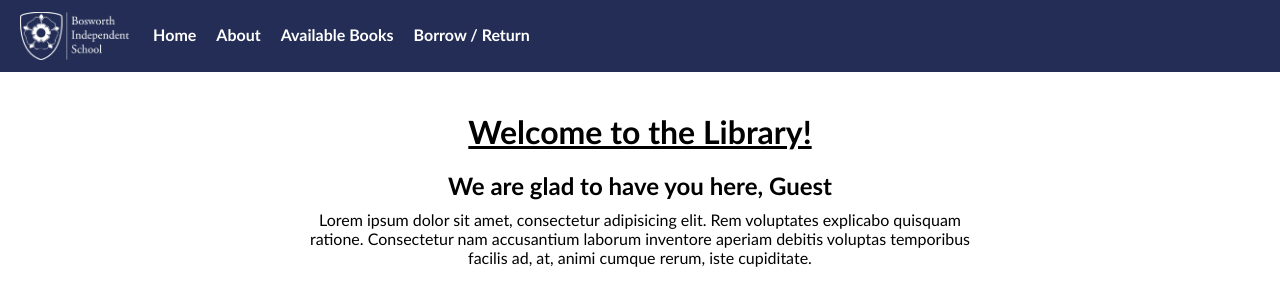
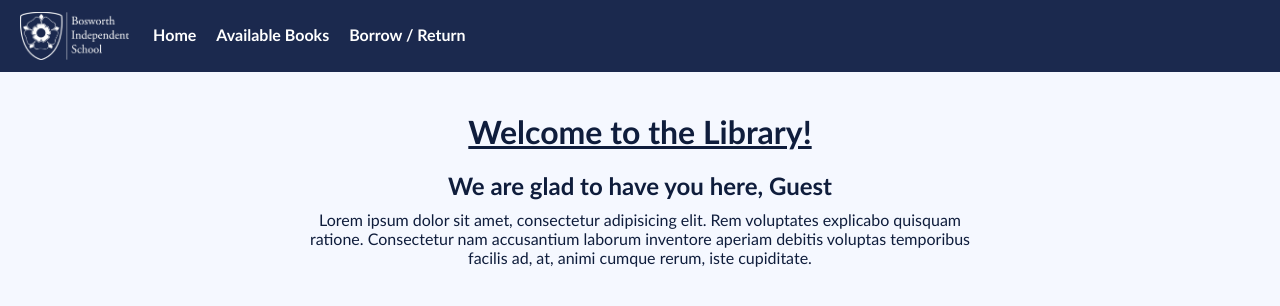
Before and after one commit to codeycode0101/Bos-Library, a Flask app: page / in a window 1280 px wide. Shown: the top 306 px of the page. Run offline with Flask 3, Linux system fonts and the light colour scheme.

Commit message:
Disable about page

```diff
--- a/app.py
+++ b/app.py
@@ -18,9 +18,10 @@ def load_books():
 
 
 # Route for the about page
-@app.route('/about', strict_slashes=False)
-def about():
-    return render_template('about.html')
+# TODO: Disabled for now, but can be enabled if needed in the future.
+# @app.route('/about', strict_slashes=False)
+# def about():
+#     return render_template('about.html')
 
 
 # Route for the available books page
--- a/static/style.css
+++ b/static/style.css
@@ -5,11 +5,11 @@
     font-family:'Trebuchet MS', 'Lucida Sans Unicode', 'Lucida Grande', 'Lucida Sans', Arial, sans-serif
 }
 body {
-    background: #ffffff;
-    color: #000000;
+    background: #f5f8ff;
+    color: #0f1d3c;
 }
 .site-nav {
-    background: #232D55;
+    background: #1b294e;
     display: flex;
     align-items: center;
     gap: 24px;
@@ -61,7 +61,7 @@ body {
     margin: 0 auto;
     padding: 20px;
 }
-h1,h2,p{
+h1,h2,p {
     text-align: center;
 }
 h1 {
@@ -75,6 +75,135 @@ p {
     width: 80%;
     margin: 10px auto;
 }
+/* About page styles temporarily commented out */
+/* .about-hero {
+    background: linear-gradient(135deg, #1f3366 0%, #4169a9 100%);
+    color: #ffffff;
+    padding: 64px 30px;
+    border-radius: 32px;
+    margin: 24px auto 42px;
+    max-width: 980px;
+    box-shadow: 0 40px 90px rgba(35, 45, 85, 0.18);
+    min-height: 330px;
+}
+.hero-copy {
+    max-width: 860px;
+    margin: 0 auto;
+    text-align: center;
+}
+.hero-copy h1 {
+    font-size: clamp(2.8rem, 4vw, 4.3rem);
+    line-height: 1.05;
+    margin: 0 auto 22px;
+    text-decoration: none;
+    letter-spacing: -0.03em;
+    max-width: 100%;
+    overflow-wrap: break-word;
+}
+.hero-copy p {
+    max-width: 760px;
+    margin: 0 auto;
+}
+.about-hero p {
+    color: rgba(255, 255, 255, 0.88);
+    font-size: 1rem;
+    line-height: 1.83;
+}
+.eyebrow {
+    display: inline-flex;
+    align-items: center;
+    justify-content: center;
+    text-transform: uppercase;
+    letter-spacing: 0.18em;
+    color: #a8d7ff;
+    font-size: 0.78rem;
+    font-weight: 700;
+    margin-bottom: 18px;
+}
+.typing-text {
+    display: inline-block;
+    white-space: pre-wrap;
+    overflow: hidden;
+    padding-right: 8px;
+    max-width: 100%;
+}
+.typing-cursor {
+    display: inline-block;
+    color: #d4e9ff;
+    animation: blink-cursor 0.8s steps(2, start) infinite;
+}
+@keyframes blink-cursor {
+    0%, 50% { opacity: 1; }
+    51%, 100% { opacity: 0; }
+}
+.about-section {
+    max-width: 940px;
+    margin: 0 auto 32px;
+    padding: 0 16px;
+}
+.about-section h2 {
+    text-align: left;
+    font-size: 1.9rem;
+    color: #1f3155;
+    margin-bottom: 18px;
+}
+.section-intro p,
+.about-section p {
+    width: auto;
+    max-width: 760px;
+    margin: 0 auto;
+    color: #2d3b5a;
+    line-height: 1.8;
+}
+.feature-grid {
+    display: grid;
+    grid-template-columns: repeat(auto-fit, minmax(240px, 1fr));
+    gap: 20px;
+}
+.feature-card {
+    background: rgba(244, 249, 255, 0.92);
+    border: 1px solid rgba(35,45,85,0.12);
+    border-radius: 22px;
+    padding: 24px 22px;
+    box-shadow: 0 20px 36px rgba(35,45,85,0.08);
+}
+.feature-card h3 {
+    margin: 0 0 10px;
+    font-size: 1.15rem;
+    color: #1b3c61;
+}
+.feature-card p {
+    margin: 0;
+    color: #3e4b6d;
+    line-height: 1.75;
+}
+.feature-card {
+    transform: translateY(0);
+    transition: transform 0.35s ease, box-shadow 0.35s ease;
+    animation: card-pop 0.9s ease both;
+}
+.feature-card:hover {
+    transform: translateY(-8px) scale(1.01);
+    box-shadow: 0 28px 56px rgba(35,45,85,0.18);
+}
+@keyframes card-pop {
+    from {
+        opacity: 0;
+        transform: translateY(22px);
+    }
+    to {
+        opacity: 1;
+        transform: translateY(0);
+    }
+}
+.hero-animated-text .text-cycle {
+    animation: text-fade 3s ease-in-out infinite;
+}
+@keyframes text-fade {
+    0%, 90% { opacity: 0.2; transform: translateY(-2px); }
+    30%, 70% { opacity: 1; transform: translateY(0); }
+}
+*/
 .book-table {
     width: 100%;
     border-collapse: collapse;
--- a/templates/base.html
+++ b/templates/base.html
@@ -15,7 +15,7 @@
 
         <div class="nav-links">
             <a href="{{ url_for('index') }}">Home</a>
-            <a href="{{ url_for('about') }}">About</a>
+            {# <a href="{{ url_for('about') }}">About</a> #}
             <a href="{{ url_for('books') }}">Available Books</a>
             <a href="{{ url_for('borrow_return') }}">Borrow / Return</a>
         </div>
```
Also changed, not shown: static/script.js (+45 -1 lines), templates/about.html (+36 -2 lines).
